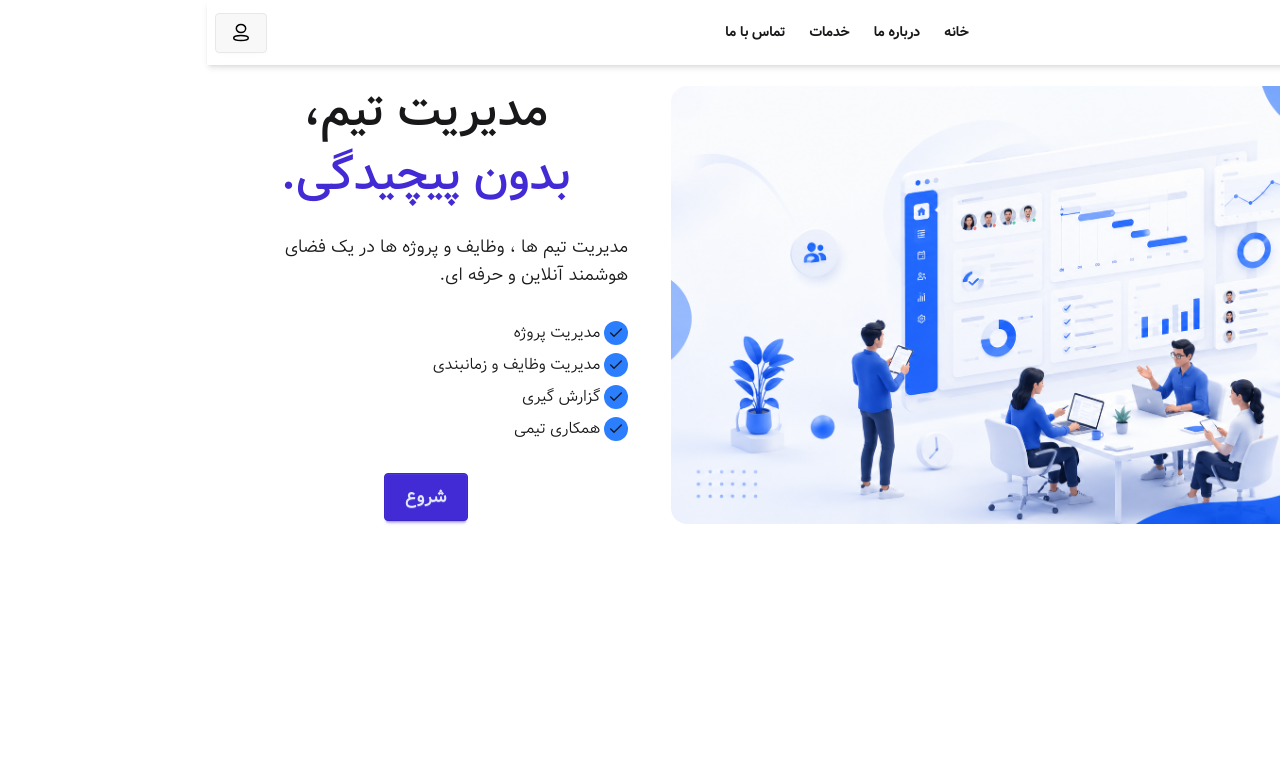
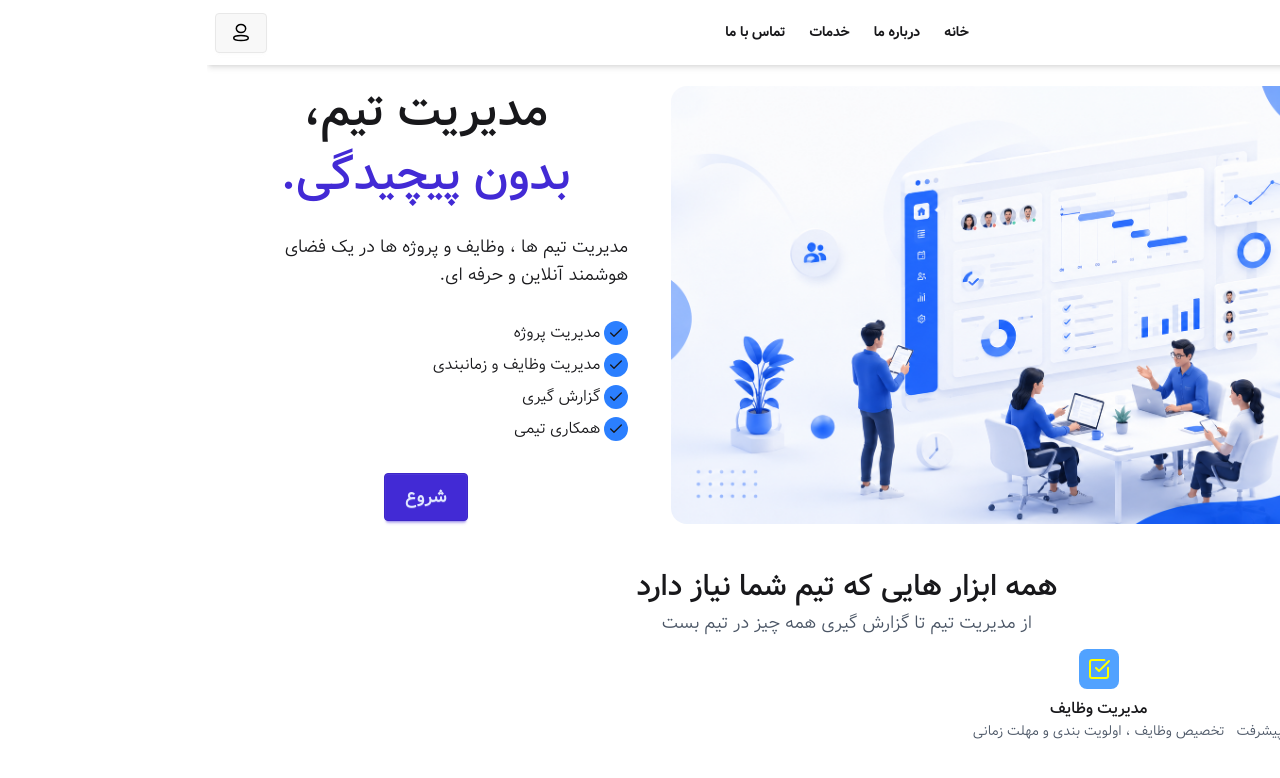
Before and after one commit to Moein-Kazemi/teambest-frontend, a Next.js app: page / in a window 1280 px wide. Shown: the top 778 px of the page. Built offline with nearby package versions, Linux system fonts and the light colour scheme; no server answers.

Commit message:
1405/05/06 : create features box

```diff
--- a/app/page.tsx
+++ b/app/page.tsx
@@ -1,16 +1,19 @@
 import { vazirMedium } from "./fonts";
 import Link from "next/link";
-import { Check } from "lucide-react";
+import { Check, CheckSquare, FolderClosed } from "lucide-react";
 import Card3d from "@/components/Card3d";
+import FeatureBox from "@/components/FeatureBox";
 
 export default function Home() {
   return (
-    <main>
+    <main className="space-y-4 md:space-y-6">
       <section className="hero min-h-[60vh] bg-base-100">
         <div className="hero-content text-center grid grid-cols-12">
           <Card3d src="/images/consept.png" />
           <div className="max-w-2xl space-y-8  col-span-12 sm:col-span-4">
-            <h1 className={`text-3xl ${vazirMedium.className} md:text-5xl`}>
+            <h1
+              className={`text-3xl ${vazirMedium.className} md:text-4xl lg:text-5xl`}
+            >
               مدیریت تیم،
               <span className="text-primary block mt-4">بدون پیچیدگی.</span>
             </h1>
@@ -50,7 +53,28 @@ export default function Home() {
           </div>
         </div>
       </section>
-
+      <section className="space-y-3">
+        <div className="flex flex-col items-center gap-1">
+          <h2 className={`${vazirMedium.className} text-2xl md:text-3xl`}>
+            همه ابزار هایی که تیم شما نیاز دارد
+          </h2>
+          <p className="text-gray-600 text-sm md:text-lg">
+            از مدیریت تیم تا گزارش گیری همه چیز در تیم بست
+          </p>
+        </div>
+        <div className="flex gap-3">
+          <FeatureBox
+            icon={<FolderClosed color="#422ad5" />}
+            title="مدیریت پروژه"
+            description="ساخت پروژه ، تعیین مراحل ،پیگیری پیشرفت"
+          />
+          <FeatureBox
+            icon={<CheckSquare color="yellow" />}
+            title="مدیریت وظایف"
+            description="تخصیص وظایف ، اولویت بندی و مهلت زمانی"
+          />
+        </div>
+      </section>
       {/* ANOTHER SECTION OR SOME SECTIONS TO SHOW THE FEATURES OF THE APP */}
     </main>
   );
--- a/components/Card3d.tsx
+++ b/components/Card3d.tsx
@@ -3,9 +3,10 @@ interface Card3dProps {
 }
 function Card3d({ src }: Card3dProps) {
   return (
-    <div className="hover-3d col-span-12 sm:col-span-8">
-      <figure className="max-w-200 rounded-2xl">
-        <img src={`${src}`} alt="3D card" />
+    // add class hover-3d  to below element
+    <div className="col-span-12 sm:col-span-8">
+      <figure className="max-w-200 rounded-2xl overflow-hidden">
+        <img className="w-[100%]" src={`${src}`} alt="3D card" />
       </figure>
       <div></div>
       <div></div>
--- /dev/null
+++ b/components/FeatureBox.tsx
@@ -0,0 +1,21 @@
+import { vazirMedium } from "@/app/fonts";
+
+interface FutureBoxProps {
+  icon: React.ReactElement;
+  title: string;
+  description: string;
+}
+
+function FeatureBox({ icon, title, description }: FutureBoxProps) {
+  return (
+    <div className="flex flex-col items-center gap-2">
+      <div className="p-2 rounded-lg bg-blue-400">{icon}</div>
+      <div className="text-center">
+        <h3 className={`${vazirMedium.className} text-md`}>{title}</h3>
+        <p className="text-gray-600 text-sm"> {description}</p>
+      </div>
+    </div>
+  );
+}
+
+export default FeatureBox;
```
